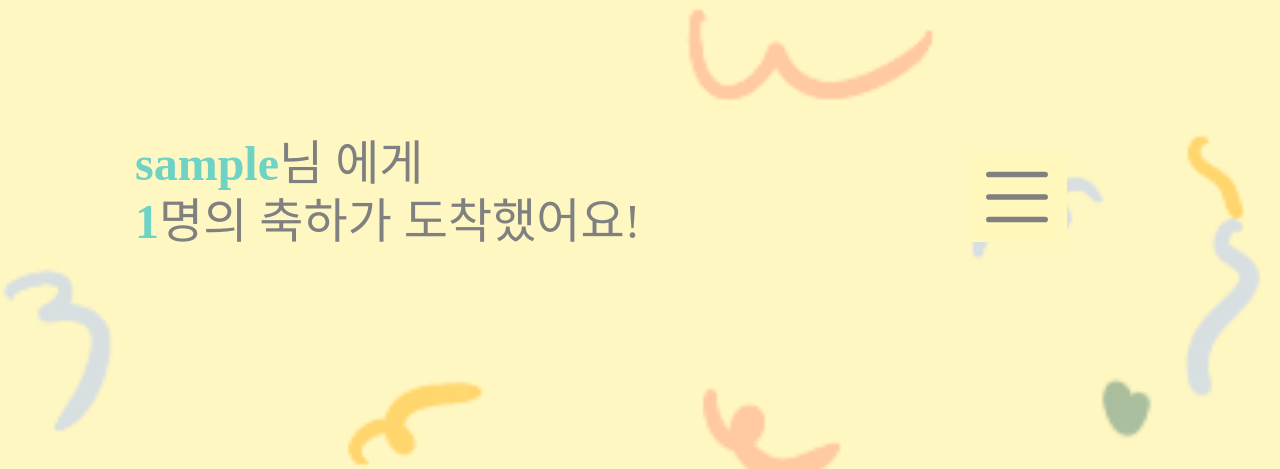
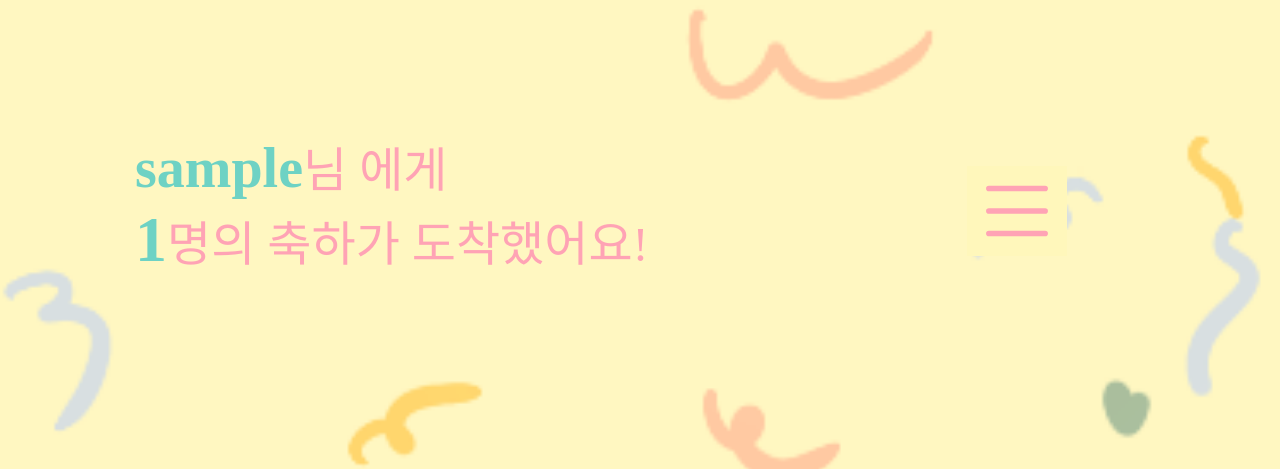
Before and after one commit to m1naworld/birthday-rollingpaper, a Flask app: page /rolling/ in a window 1280 px wide. Shown: the top 469 px of the page. Run offline with Flask 2, Linux system fonts and the light colour scheme; a database or web service that is not in the repository returns one stand-in record (values such as "Sample title"); data that the repository does not hold is empty; some web fonts are replaced.

Commit message:
design: 메인페이지

```diff
--- a/templates/guestMain.html
+++ b/templates/guestMain.html
@@ -648,9 +648,9 @@
 <body>
 <div class="root">
     <div class="header">
-        <h2><span style="color:var(--color-point-2); font-weight: bold;">{{mainpage_info.user_nickname}}</span>님 에게
+        <h2><span style="color:var(--color-point-2); font-size: 3.5rem; font-weight: bold;">{{mainpage_info.user_nickname}}</span>님 에게
             <br/>
-            <span style="color:var(--color-point-2); font-weight: bold;">{{message_count}}</span>명의 축하가 도착했어요!
+            <span style="color:var(--color-point-2); font-size: 4rem; font-weight: bold;">{{message_count}}</span>명의 축하가 도착했어요!
         </h2>
 
     </div>
--- a/templates/rollingpaper.html
+++ b/templates/rollingpaper.html
@@ -60,7 +60,7 @@
         .header {
             height: 2%;
             margin: 15% 0 0 15%;
-            color: gray;
+            color: var(--color-point-1);
             display: flex;
             flex-direction: column;
             /*align-items: center; !* 위아래 기준 중앙정렬 *!*/
@@ -641,12 +641,23 @@
             })
         }
 
+        // 삭제 안하고 싶을 경우 삭제하기 창에서 나오기
+        function delete_check_close(){
+            let temp_html = `<div class="menu-list">
+                                <button onClick="location.href='/cake'" style="margin-top: 25%">새로 만들기</button>
+                                <button onClick="delete_check_button()">삭제하기</button>
+                                <button onClick="logout()">로그아웃</button>
+                            </div>`
+
+            $('.menu-list').replaceWith(temp_html)
+        }
 
         // 롤링페이퍼 삭제 확인 버튼
         function delete_check_button() {
-            let temp_html = `<div class="menu-list">
-                            <p>롤링페이퍼를 정말 삭제하시겠습니까?</p>
+            let temp_html = `<div onclick="close_window()" class="menu-list" >
+                            <p style="margin-top: 30%; font-size: 1.6rem; font-family: var(--font-point)">롤링페이퍼를 정말 삭제하시겠습니까?</p>
                             <button onclick="rolling_delete()">삭제하기</button>
+                            <button onclick="delete_check_close()">취소하기</button>
                         </div>`
 
             $('.menu-list').replaceWith(temp_html)
@@ -684,9 +695,9 @@
 <body>
 <div class="root">
     <div class="header">
-        <h2><span style="color:var(--color-point-2); font-weight: bold;">{{mainpage_info.user_nickname}}</span>님 에게
+        <h2><span style="color:var(--color-point-2);  font-size: 3.5rem; font-weight: bold;">{{mainpage_info.user_nickname}}</span>님 에게
             <br/>
-            <span style="color:var(--color-point-2); font-weight: bold;">{{message_count}}</span>명의 축하가 도착했어요!
+            <span style="color:var(--color-point-2);  font-size: 4rem; font-weight: bold;">{{message_count}}</span>명의 축하가 도착했어요!
         </h2>
         <svg onclick="open_list()" xmlns="http://www.w3.org/2000/svg" width="100" height="90" fill="currentColor"
              id="bi-list"
```
